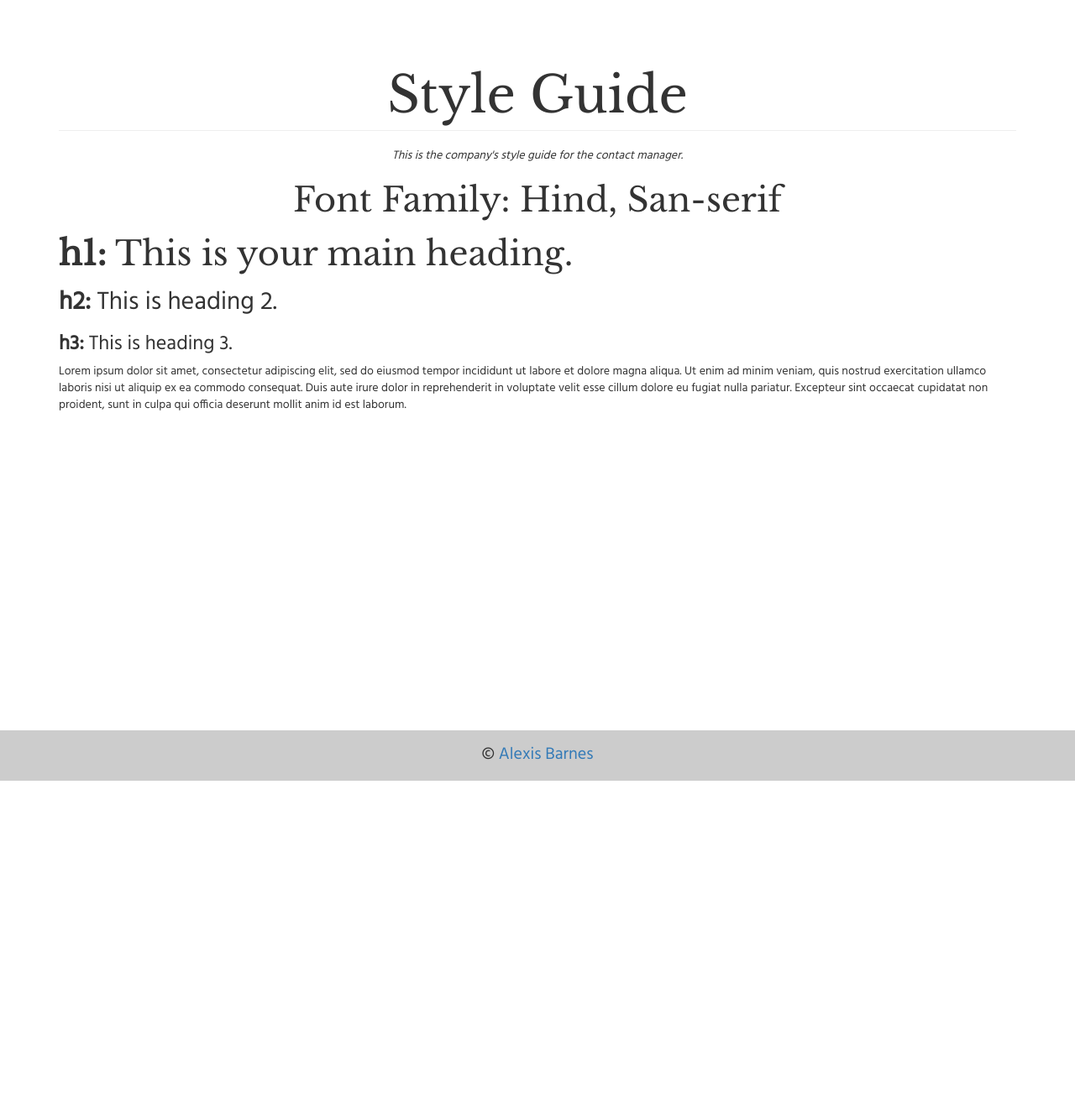
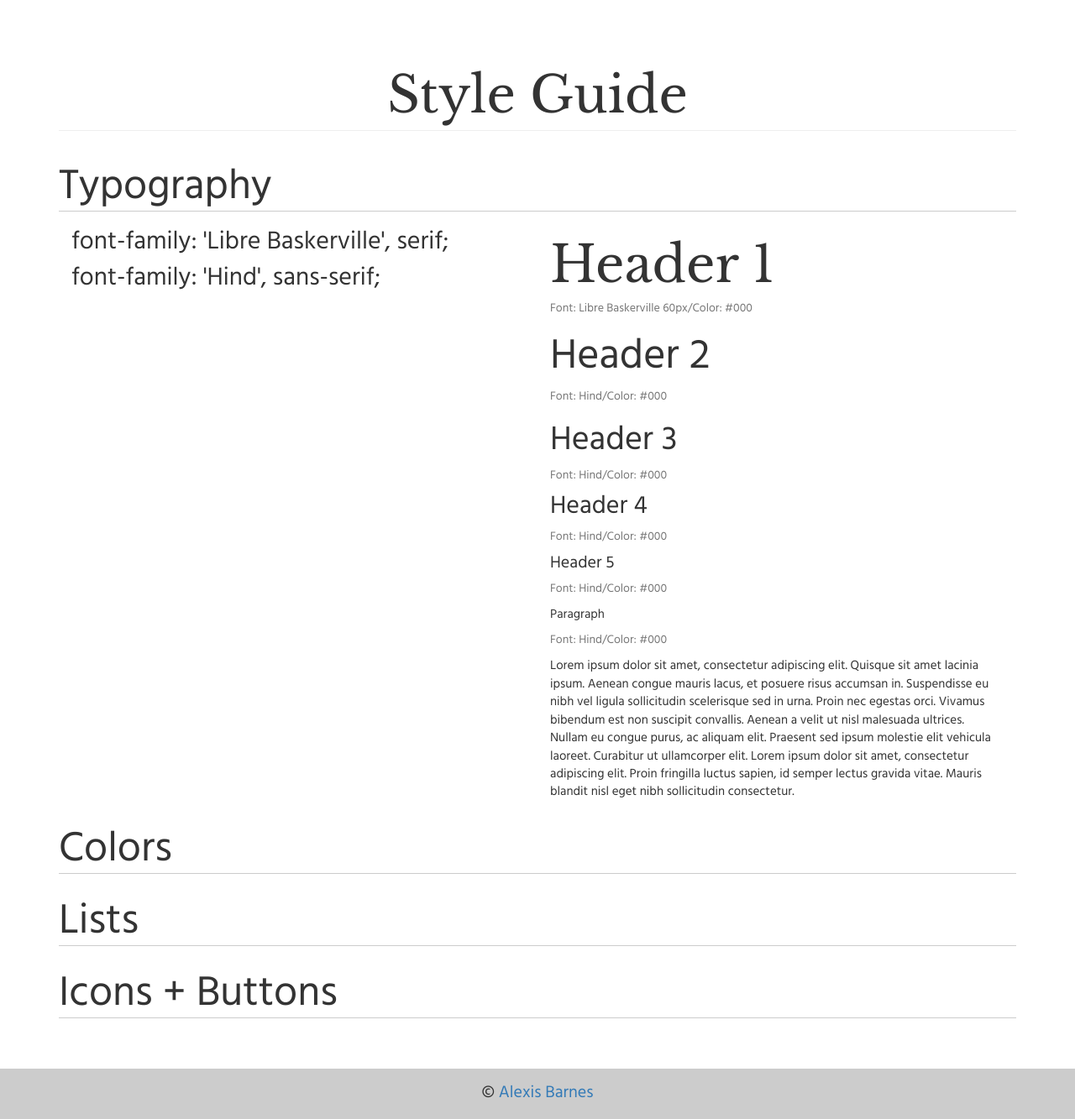
Before and after one commit to alexisbarnes/contact-manager, a PHP site: page /style.php in a window 1280 px wide. Shown: the part 52-1385 px from the top of the page at 84% size. Before the commit the page ends 982 px from the top, so only its background shows below. Run offline with PHP 8.4, Linux system fonts and the light colour scheme; some libraries are stand-ins or nearby versions.

Commit message:
Typography section of style guide updated.

```diff
--- a/css/style.css
+++ b/css/style.css
@@ -12,7 +12,28 @@ body {
 h1 {
   text-align: center;
   font-family: 'Libre Baskerville', serif;
+  font-size: 60px;
+}
+
+h2 {
+  font-size: 50px;
+}
+
+h3 {
   font-size: 40px;
+}
+
+h4 {
+  font-size: 30px;
+}
+
+h5 {
+  font-size: 20px;
+}
+
+p {
+  font-size: 15px;
+  margin-top: 10px;
 }
 
 a {
@@ -145,6 +166,11 @@ textarea.form-control {
   font-weight: 300;
 }
 
+/*--STYLE GUIDE--*/
+.style-h2 {
+  border-bottom: 1px solid #ccc;
+}
+
 /*--FOOTER--*/
 footer {
   background-color: #CCCCCC;
--- a/style.php
+++ b/style.php
@@ -3,18 +3,61 @@
   include 'header.php'
 
   ?>
+<div class="row">
+  <div class="col-xs-12 col-sm-12 col-md-12 col-lg-12 col-xl-12">
+    <h1 class="page-header">Style Guide</h1>
+  </div>
+</div>
 
-<h1 class="page-header">Style Guide</h1>
-<p class="align-center"><i>This is the company's style guide for the contact manager.</i></p>
+<div class="row">
+  <div class="col-xs-12 col-sm-12 col-md-12 col-lg-12 col-xl-12">
+    <h2 class="style-h2">Typography</h2>
+    <div class="col-xs-12 col-sm-12 col-md-6 col-lg-6 col-xl-6">
+      <h4>font-family: 'Libre Baskerville', serif;</h4>
+      <h4>font-family: 'Hind', sans-serif;</h4>
+    </div>
 
-<h1>Font Family: Hind, San-serif</h1>
-<h1 class="align-left"><strong>h1:</strong> This is your main heading.</h1>
+    <div class="col-xs-12 col-sm-12 col-md-6 col-lg-6">
+      <h1 class="align-left">Header 1</h1>
+      <span class="text-muted">Font: Libre Baskerville 60px/Color: #000</span>
 
-<h2 class="align-left"><strong>h2:</strong> This is heading 2.</h2>
+      <h2>Header 2</h2>
+      <span class="text-muted">Font: Hind/Color: #000</span>
 
-<h3 class="align-left"><strong>h3:</strong> This is heading 3.</h3>
+      <h3>Header 3</h3>
+      <span class="text-muted">Font: Hind/Color: #000</span>
 
-<p class="align-left">Lorem ipsum dolor sit amet, consectetur adipiscing elit, sed do eiusmod tempor incididunt ut labore et dolore magna aliqua. Ut enim ad minim veniam, quis nostrud exercitation ullamco laboris nisi ut aliquip ex ea commodo consequat. Duis aute irure dolor in reprehenderit in voluptate velit esse cillum dolore eu fugiat nulla pariatur. Excepteur sint occaecat cupidatat non proident, sunt in culpa qui officia deserunt mollit anim id est laborum.</p>
+      <h4>Header 4</h4>
+      <span class="text-muted">Font: Hind/Color: #000</span>
+
+      <h5>Header 5</h5>
+      <span class="text-muted">Font: Hind/Color: #000</span>
+
+      <p>Paragraph</p>
+      <span class="text-muted">Font: Hind/Color: #000</span>
+      <p>Lorem ipsum dolor sit amet, consectetur adipiscing elit. Quisque sit amet lacinia ipsum. Aenean congue mauris lacus, et posuere risus accumsan in. Suspendisse eu nibh vel ligula sollicitudin scelerisque sed in urna. Proin nec egestas orci. Vivamus bibendum est non suscipit convallis. Aenean a velit ut nisl malesuada ultrices. Nullam eu congue purus, ac aliquam elit. Praesent sed ipsum molestie elit vehicula laoreet. Curabitur ut ullamcorper elit. Lorem ipsum dolor sit amet, consectetur adipiscing elit. Proin fringilla luctus sapien, id semper lectus gravida vitae. Mauris blandit nisl eget nibh sollicitudin consectetur.</p>
+
+    </div>
+  </div>
+</div>
+
+<div class="row">
+  <div class="col-xs-12 col-sm-12 col-md-12 col-lg-12 col-xl-12">
+    <h2 class="style-h2">Colors</h2>
+  </div>
+</div>
+
+<div class="row">
+  <div class="col-xs-12 col-sm-12 col-md-12 col-lg-12 col-xl-12">
+    <h2 class="style-h2">Lists</h2>
+  </div>
+</div>
+
+<div class="row">
+  <div class="col-xs-12 col-sm-12 col-md-12 col-lg-12 col-xl-12">
+    <h2 class="style-h2">Icons + Buttons</h2>
+  </div>
+</div>
 
 
 
```
Also changed, not shown: index.php (indentation only).
